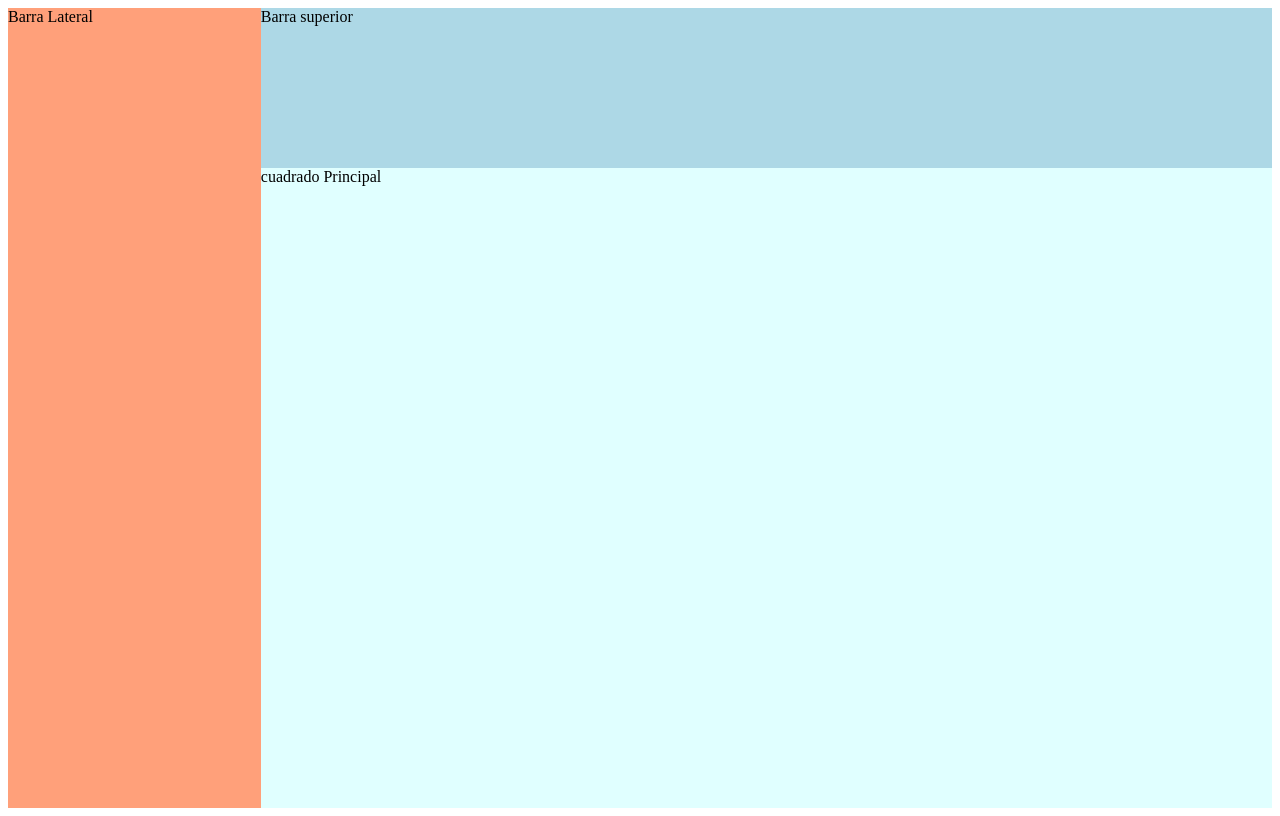
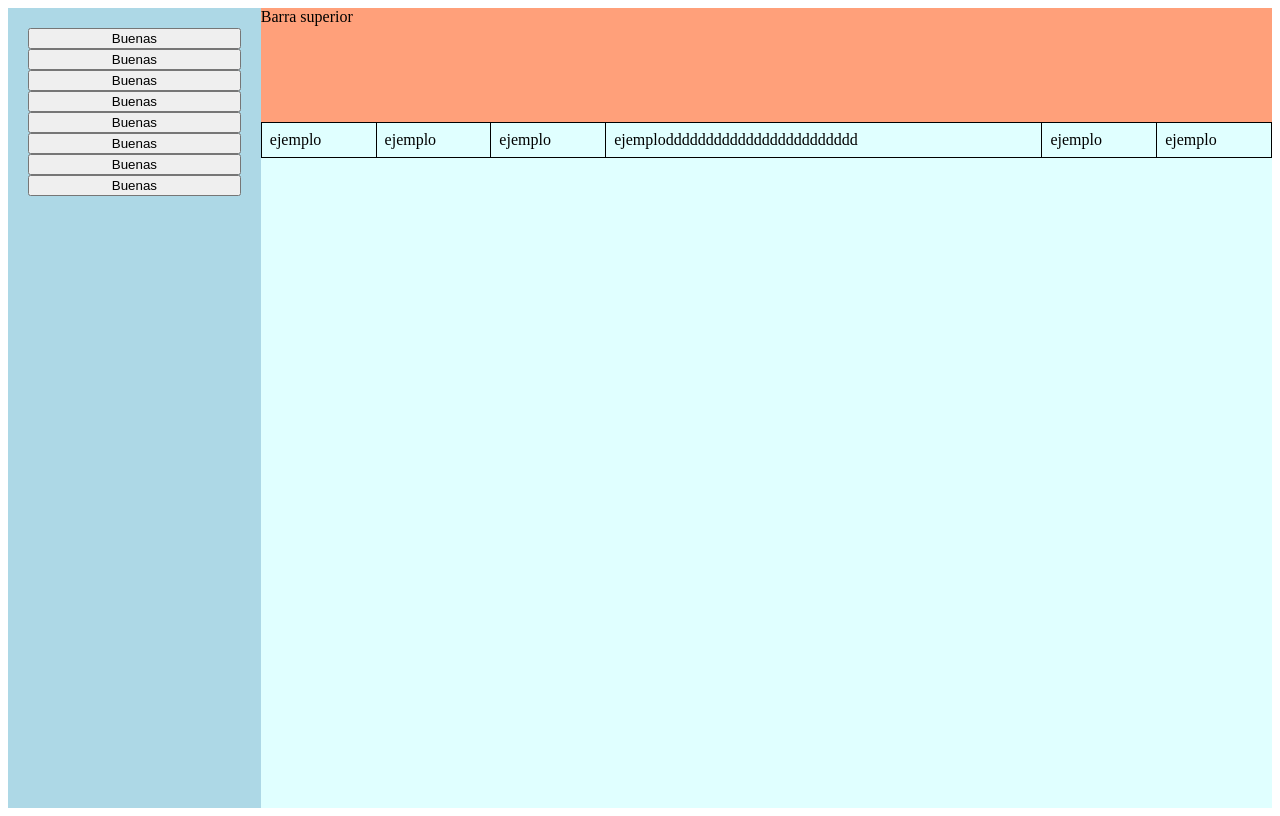
Before and after one commit to SII-Informatica-UMA/ciklum-el-grifo, an Angular app in the folder Proyecto-microservicio/: page / in a window 1280 px wide. Built offline with nearby package versions, Linux system fonts and the light colour scheme.

Commit message:
Pruebas tablas y tal
Puse una tabla de ejmplo y unos botones en la barra lateral

```diff
--- a/Proyecto-microservicio/src/app/app.component.css
+++ b/Proyecto-microservicio/src/app/app.component.css
@@ -4,13 +4,7 @@ body{
 
 .cajaPrincipal{
     height: 100vh;
-    background-color: brown;
     display: flex;
-}
-
-.cajaSuperior{
-    background-color: lightsalmon;
-    flex-basis: 20%;
 }
 
 .container {
@@ -19,11 +13,32 @@ body{
     flex:1;
 }
 
-.lateral{
+.barraLateral{
+    padding:20px;
+    box-sizing: border-box;
+    flex-basis: 20%;
+    background-color: lightblue;
+    display: flex;
+    flex-direction: column;
+}
+
+.barraSuperior{
+    background-color: lightsalmon;
     flex: 1;
-    background-color: lightblue;
 }
+
 .cuadradoPrincipal{
-    flex: 4;
+    flex: 6;
     background-color: lightcyan;
 }
+
+.tablaCliente{
+    width: 100%;
+    border-collapse: collapse;
+}
+
+.tablaCliente th, .tablaCliente td {
+    padding: 8px; /* Añade espacio dentro de las celdas */
+    border: 1px solid black; /* Añade bordes a las celdas */
+    word-wrap: break-word; /* Permite que el texto se ajuste automáticamente */
+}
--- a/Proyecto-microservicio/src/app/app.component.html
+++ b/Proyecto-microservicio/src/app/app.component.html
@@ -1,17 +1,54 @@
 <body>
 
   <div class = "cajaPrincipal">
-    <div class="cajaSuperior">
-      Barra Lateral
+
+    <div class="barraLateral">
+      <button class="button" type="menu">Buenas</button>
+      <button class="button" type="menu">Buenas</button>
+      <button class="button" type="menu">Buenas</button>
+      <button class="button" type="menu">Buenas</button>
+      <button class="button" type="menu">Buenas</button>
+      <button class="button" type="menu">Buenas</button>
+      <button class="button" type="menu">Buenas</button>
+      <button class="button" type="menu">Buenas</button>
     </div>
+
     <div class="container">
-      <div class="lateral">
+
+      <div class="barraSuperior">
         Barra superior
       </div>
+
       <div class="cuadradoPrincipal">
-        cuadrado Principal
+        <table class="tablaCliente">
+          <head>
+
+            <tr>
+              <th>hola</th>
+              <th>hola</th>
+              <th>hola</th>
+              <th>hola</th>
+              <th>hola</th>
+              <th>hola</th>
+            </tr>
+
+          </head>
+
+          <tbody>
+            <tr>
+              <td>ejemplo</td>
+              <td>ejemplo</td>
+              <td>ejemplo</td>
+              <td>ejemplodddddddddddddddddddddddd</td>
+              <td>ejemplo</td>
+              <td>ejemplo</td>
+            </tr>
+          </tbody>
+        </table>
       </div>
+
     </div>
+
   </div>
 
 </body>
```
